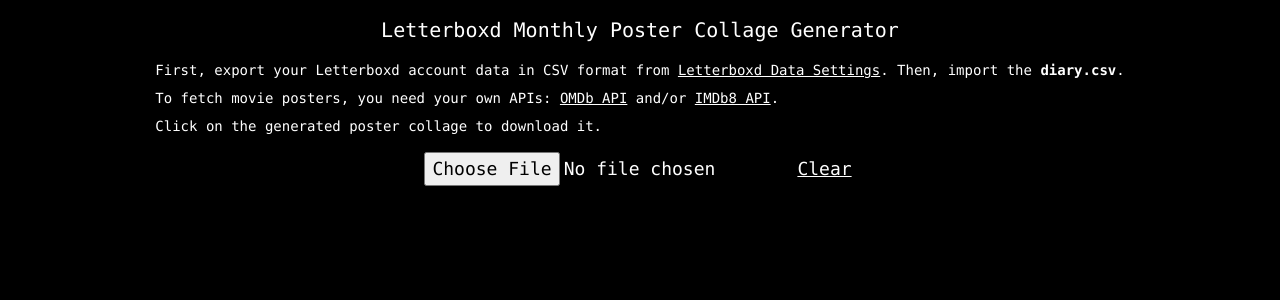
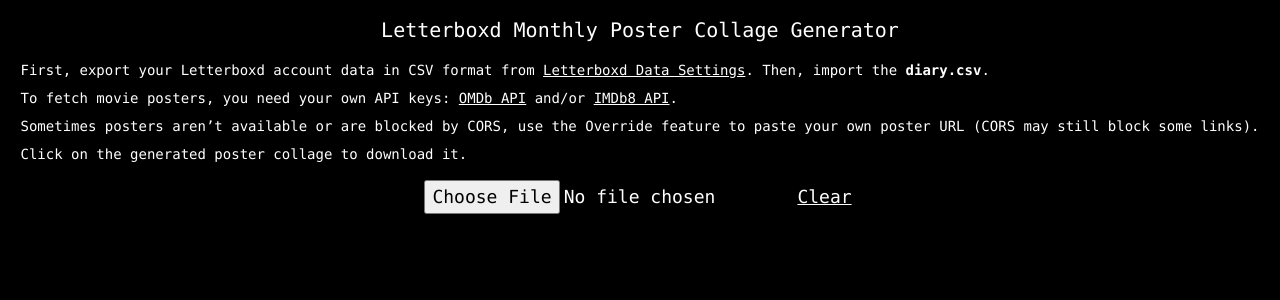
Before and after one commit to loudringphone/letterboxd-poster-generator, a Next.js app: page / in a window 1280 px wide. Shown: the top 300 px of the page. Built offline with nearby package versions, Linux system fonts and the light colour scheme.

Commit message:
update message

```diff
--- a/src/app/components/Message.jsx
+++ b/src/app/components/Message.jsx
@@ -5,9 +5,12 @@
         First, export your Letterboxd account data in CSV format from <a href="https://letterboxd.com/settings/data/" target="_blank" rel="noopener noreferrer">Letterboxd Data Settings</a>. Then, import the <span className="font-bold">diary.csv</span>.
       </p>
       <p className="mt-2">
-        To fetch movie posters, you need your own APIs:{' '}
+        To fetch movie posters, you need your own API keys:{' '}
         <a href="https://www.omdbapi.com/" target="_blank" rel="noopener noreferrer">OMDb API</a> and/or{' '}
         <a href="https://rapidapi.com/apidojo/api/imdb8" target="_blank" rel="noopener noreferrer">IMDb8 API</a>.
+      </p>
+      <p className="mt-2">
+        Sometimes posters aren’t available or are blocked by CORS, use the Override feature to paste your own poster URL (CORS may still block some links).
       </p>
       <p className="mt-2">
         Click on the generated poster collage to download it.
```
